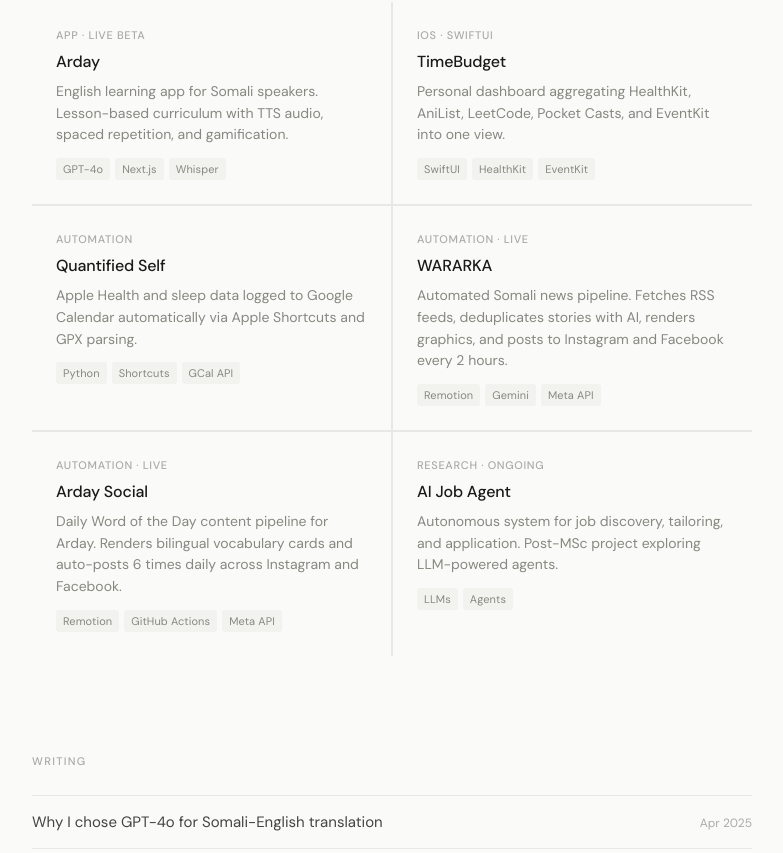
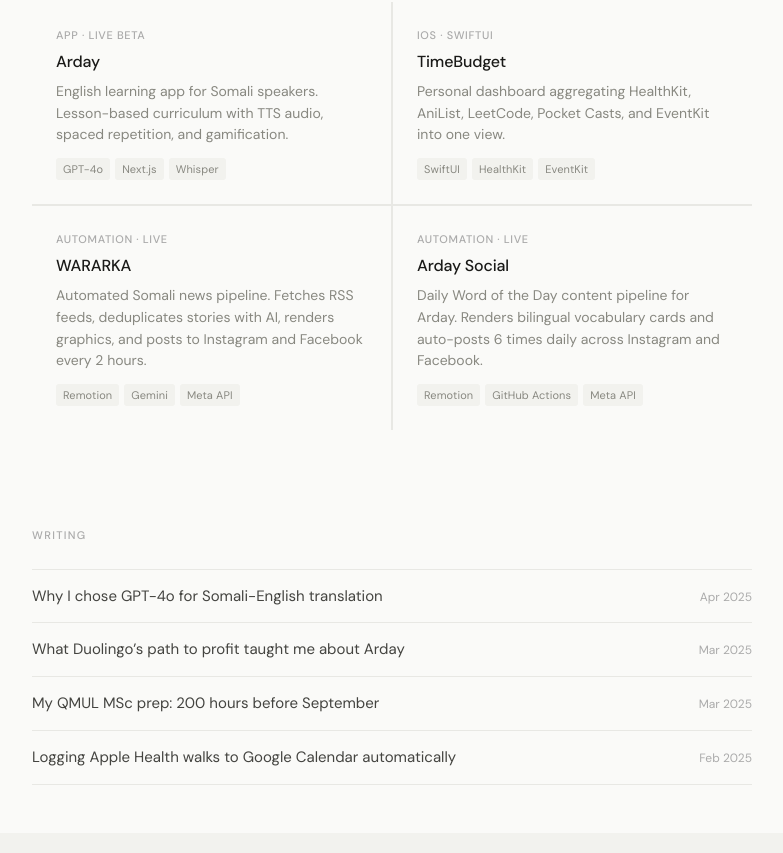
Before and after one commit to ItsAbdiOk/personal-site, a Next.js app: page / in a window 1280 px wide. Shown: the part 645-1498 px from the top of the page, without its empty margins (248-1031 px from the left). Built offline with nearby package versions, Linux system fonts and the light colour scheme.

Commit message:
Trim project grid to 4 best shipped projects
Drop Quantified Self (no link) and AI Job Agent (not shipped yet).
Keep Arday, TimeBudget, WARARKA, Arday Social — all live.

```diff
--- a/app/page.tsx
+++ b/app/page.tsx
@@ -23,13 +23,6 @@
     href: "https://github.com/ItsAbdiOk/TimeBudget",
   },
   {
-    tag: "Automation",
-    title: "Quantified Self",
-    description:
-      "Apple Health and sleep data logged to Google Calendar automatically via Apple Shortcuts and GPX parsing.",
-    stack: ["Python", "Shortcuts", "GCal API"],
-  },
-  {
     tag: "Automation · Live",
     title: "WARARKA",
     description:
@@ -44,13 +37,6 @@
       "Daily Word of the Day content pipeline for Arday. Renders bilingual vocabulary cards and auto-posts 6 times daily across Instagram and Facebook.",
     stack: ["Remotion", "GitHub Actions", "Meta API"],
     href: "https://github.com/ItsAbdiOk/arday-remotion",
-  },
-  {
-    tag: "Research · Ongoing",
-    title: "AI Job Agent",
-    description:
-      "Autonomous system for job discovery, tailoring, and application. Post-MSc project exploring LLM-powered agents.",
-    stack: ["LLMs", "Agents"],
   },
 ];
 
```
